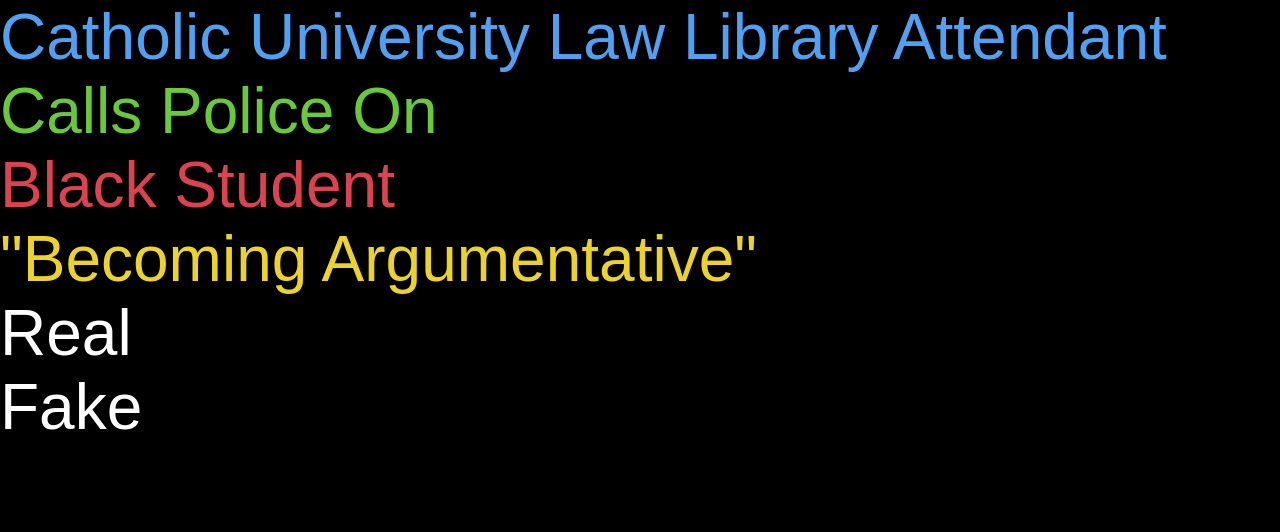
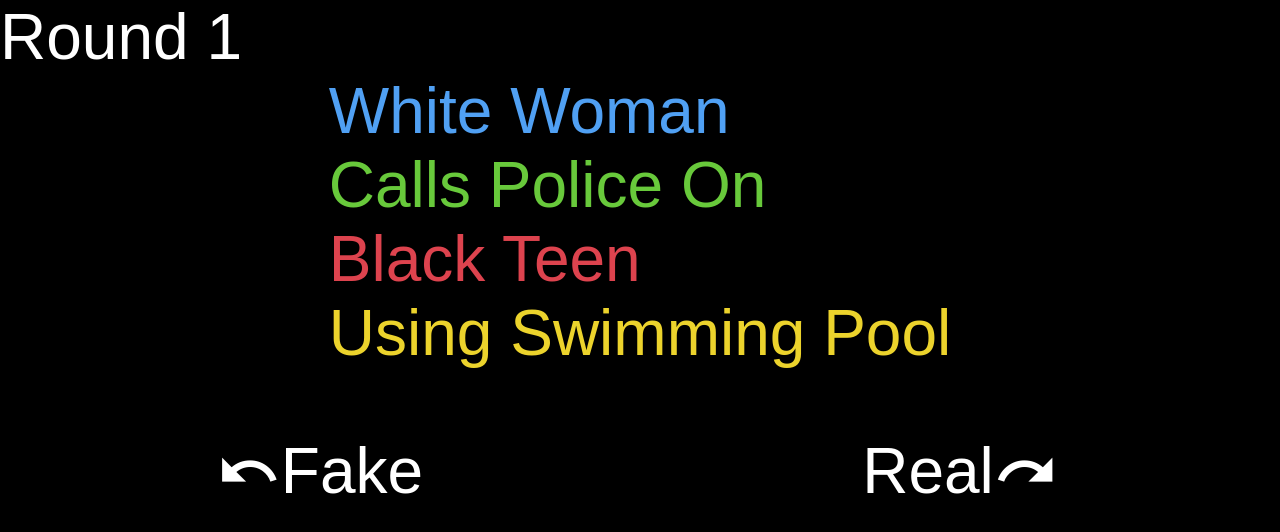
Before and after one commit to zxwandrew/BaratundesGame, an Angular app: page /level1 in a window 1280 px wide. Shown: the top 532 px of the page. Built offline with nearby package versions, Linux system fonts and the light colour scheme.

Commit message:
basics of level 1

```diff
--- a/package.json
+++ b/package.json
@@ -19,6 +19,7 @@
     "@angular/platform-browser": "~8.1.1",
     "@angular/platform-browser-dynamic": "~8.1.1",
     "@angular/router": "~8.1.1",
+    "hammerjs": "^2.0.8",
     "rxjs": "~6.4.0",
     "tslib": "^1.9.0",
     "zone.js": "~0.9.1"
@@ -39,6 +40,7 @@
     "karma-coverage-istanbul-reporter": "~2.0.1",
     "karma-jasmine": "~2.0.1",
     "karma-jasmine-html-reporter": "^1.4.0",
+    "material-design-icons": "^3.0.1",
     "protractor": "~5.4.0",
     "ts-node": "~7.0.0",
     "tslint": "~5.15.0",
--- a/src/app/app-routing.module.ts
+++ b/src/app/app-routing.module.ts
@@ -2,11 +2,13 @@ import { NgModule } from '@angular/core';
 import { Routes, RouterModule } from '@angular/router';
 import { HomeComponent } from './home/home.component'
 import { Level1Component } from './level1/level1.component'
+import { Level1endComponent } from './level1end/level1end.component'
 
 const routes: Routes = [
   { path: 'home', component: HomeComponent },
   { path: '', redirectTo: '/home', pathMatch: 'full'},
-  { path: 'level1', component: Level1Component}
+  { path: 'level1', component: Level1Component},
+  { path: 'level1end', component: Level1endComponent}
 ];
 
 @NgModule({
--- a/src/app/app.module.ts
+++ b/src/app/app.module.ts
@@ -7,6 +7,7 @@ import { HomeComponent } from './home/home.component';
 import { Level1Component } from './level1/level1.component';
 import { Level2Component } from './level2/level2.component';
 import { Level3Component } from './level3/level3.component';
+import { Level1endComponent } from './level1end/level1end.component';
 
 @NgModule({
   declarations: [
@@ -14,7 +15,8 @@ import { Level3Component } from './level3/level3.component';
     HomeComponent,
     Level1Component,
     Level2Component,
-    Level3Component
+    Level3Component,
+    Level1endComponent
   ],
   imports: [
     BrowserModule,
--- a/src/app/level1/level1.component.html
+++ b/src/app/level1/level1.component.html
@@ -1,8 +1,21 @@
-<div class="sentenceContainer">
+<div>Round 1</div>
+<div
+    (swipeleft)="onSwipe(false)"
+    (swiperight)="onSwipe(true)"
+    class="sentenceContainer">
+
     <div class="callerDiv">{{caller}}</div>
     <div class="policeDiv">Calls Police On</div>
     <div class="targetDiv">{{target}}</div>
     <div class="activityDiv">{{activity}}</div>
 </div>
-<div>Real</div>
-<div>Fake</div>
+<div *ngIf="!isTouch" class="realFake">
+    <div class="fake swipeDirection" (click)="onSwipe(false)">
+        <i class="material-icons md-48">undo</i>
+        <p>Fake</p>
+    </div>
+    <div class="real swipeDirection" (click)="onSwipe(true)">
+        <p>Real</p>
+        <i class="material-icons md-48">redo</i>
+    </div>
+</div>
--- a/src/app/level1/level1.component.scss
+++ b/src/app/level1/level1.component.scss
@@ -2,7 +2,18 @@
     font-size: 4em;
     font-family: Arial, Helvetica, sans-serif;
     color: white;
+    display: flex;
+    flex-flow: column;
+
+    .material-icons.md-48 {
+        font-size: 1em;
+    }
+
     .sentenceContainer{
+        display: inline-flex;
+        flex-flow: column;
+        align-items: flex-start;
+        margin: 0 auto;
         .callerDiv{
             color: #50A0F3;
         }
@@ -16,4 +27,18 @@
             color: #ECD32C;
         }
     }
+
+    .realFake{
+        display: flex;
+        flex-flow: row;
+        justify-content: space-around;
+        user-select: none;
+    }
+    .swipeDirection{
+        display: flex;
+        align-items: center;
+        cursor: pointer;
+        width: 50%;
+        justify-content: center;
+    }
 }
--- a/src/app/level1/level1.component.ts
+++ b/src/app/level1/level1.component.ts
@@ -1,4 +1,5 @@
 import { Component, OnInit } from '@angular/core';
+import {Router} from '@angular/router'
 import { SentenceService } from '../sentence.service';
 
 @Component({
@@ -8,19 +9,22 @@ import { SentenceService } from '../sentence.service';
 })
 export class Level1Component implements OnInit {
 
-  sentences: any;
-  size: number;
+  randomSentences: any;
   caller: string;
   target: string;
   activity: string;
-  isTouch:boolean
+  isTouch:boolean;
+  questions: boolean;
+  pos: number = 0;
+  totalNumber: number = 10;
+  currentSentence: any;
+  round1Score: number = 0;
 
-  constructor(private sentenceService:SentenceService) { }
+  constructor(private sentenceService:SentenceService, private router:Router) { }
 
   async ngOnInit() {
     this.isTouch = this.is_touch_device();
-    this.sentences = await this.sentenceService.getSentences();
-    this.size = this.sentences.length;
+    this.randomSentences = await this.sentenceService.getRandomSentences();
     this.populateSentence();
   }
 
@@ -39,12 +43,27 @@ export class Level1Component implements OnInit {
   }
 
   populateSentence(){
-    let pos = Math.floor(Math.random()*this.size)
-    console.log(this.sentences)
-    let sentence = this.sentences[pos];
-    this.caller = sentence.caller;
-    this.target = sentence.target;
-    this.activity = sentence.activity;
+    this.currentSentence= this.randomSentences[this.pos]
+    this.caller = this.currentSentence.caller;
+    this.target = this.currentSentence.target;
+    this.activity = this.currentSentence.activity;
   }
 
+  onSwipe(direction){
+    //swiped true
+    console.log(this.pos, direction, this.currentSentence.real)
+    if(this.currentSentence && this.currentSentence.real===direction){
+      this.round1Score++
+      this.sentenceService.updateSentenceAnswer(this.pos, true)
+    }else{
+      this.sentenceService.updateSentenceAnswer(this.pos, false)
+    }
+    this.pos++
+    if(this.pos<this.totalNumber){
+      this.populateSentence()
+    }else{
+      console.log(this.randomSentences)
+      this.router.navigate(['level1end', {score: this.round1Score}])
+    }
+  }
 }
--- /dev/null
+++ b/src/app/level1end/level1end.component.scss
@@ -0,0 +1,10 @@
+:host{
+    font-size: 1em;
+    font-family: Arial, Helvetica, sans-serif;
+    color: white;
+    display: flex;
+    flex-flow: column;
+    .headline{
+
+    }
+}
--- a/src/app/sentence.service.ts
+++ b/src/app/sentence.service.ts
@@ -1,12 +1,13 @@
 import { Injectable } from '@angular/core';
-import { HttpClient, HttpHeaders } from '@angular/common/http';
+// import { HttpClient, HttpHeaders } from '@angular/common/http';
 
 @Injectable({
     providedIn: 'root'
 })
 export class SentenceService {
-  apiKey:string = ""
-  sentences:any[] =
+    randomSentences: any[] = []
+    apiKey: string = ""
+    sentences: any[] =
         [
             {
                 "headline": "Police called on Black man opening his own business",
@@ -212,36 +213,145 @@ export class SentenceService {
                 "target": "Black Man",
                 "activity": "Watching Television In His Home"
             }
-  ]
+        ];
+    sentenceLength: number = this.sentences.length;
+
+    fakeSentence: any[] = [{
+        "headline": "Gym Manager Calls Cops on Black Man Doing Cardio",
+        "caller": "Gym Manager",
+        "target": "Black Man",
+        "activity": "Doing Cardio",
+    },
+    {
+        "headline": "Apartment Resident Reports Black Pizza Delivery Man to Police for 'Loitering'",
+        "caller": "Apartment Resident",
+        "target": "Reports Black Pizza Delivery Man",
+        "activity": "'Loitering'",
+    },
+    {
+        "headline": "Black Study Group Questioned by Police for Assembling Without Permit in Library",
+        "caller": "Anonymous",
+        "target": "Black Study Group",
+        "activity": "Assembling Without Permit in Library",
+    },
+    {
+        "headline": "White Neighbor Summons Police for Group of Black Yogis 'Behaving Suspiciously'",
+        "caller": "White Neighbor",
+        "target": "Group of Black Yogis",
+        "activity": "Behaving Suspiciously",
+    },
+    {
+        "headline": "Police Called on African Delegation Visiting Senator’s Office",
+        "caller": "Man",
+        "target": "African Delegation",
+        "activity": "Visiting Senator’s Office"
+    },
+    {
+        "headline": "White Woman Calls Cops on Black Woman Docking Bikeshare Bike",
+        "caller": "White Woman",
+        "target": "Black Woman",
+        "activity": "Docking Bikeshare Bike"
+    },
+    {
+        "headline": "White Woman Calls Cops on Black Taxi Driver, Alleges He 'Took Money from Innocent People Just Sitting in the Back Seat'",
+        "caller": "White Woman",
+        "target": "Black Taxi Driver",
+        "activity": "Took Money from Innocent People Just Sitting in the Back Seat"
+    },
+    {
+        "headline": "Elderly White Man Calls Cops on Black Police Officer for Impersonating Police Officer",
+        "caller": "Elderly White Man",
+        "target": "Black Police Officer",
+        "activity": "Impersonating Police Officer"
+    },
+    {
+        "headline": "White Woman Calls Police on President Barack Obama for “Trespassing” at John Mccain’s Memorial Service",
+        "caller": "White Woman",
+        "target": "President Barack Obama",
+        "activity": "Trespassing at John Mccain’s Memorial Service"
+    },
+    {
+        "headline": "Woman Calls Cops on Black President Delivering State of the Union to Join Session of Congress",
+        "caller": "Woman",
+        "target": "Black President",
+        "activity": "Delivering State of the Union to Join Session of Congress"
+    },
+    {
+        "headline": "Black Meditation Circle Questioned by Police for Breathing Suspiciously",
+        "caller": "Woman",
+        "target": "Black Meditation Circle",
+        "activity": "Breathing Suspiciously"
+    },
+    {
+        "headline": "Police Called on Black Woman Reading Book in Park",
+        "caller": "Man",
+        "target": "Black Woman",
+        "activity": "Readin book in Park"
+    },
+    {
+        "headline": "Five Police Cars Surround Black Children Practicing Ahead of Fortnite Dance Competition",
+        "caller": "Woman",
+        "target": "Black Children",
+        "activity": "Practicing Ahead of Fortnite Dance Competition"
+    },
+    {
+        "headline": "SWAT Team Descends on Group of Black Children Trick-Or-Treating",
+        "caller": "Man",
+        "target": "Group of Black Children",
+        "activity": "Trick-Or-Treating"
+    }];
+    fakeSentenceLength: number = this.fakeSentence.length;
+
     constructor() {
+        this.generateRandomSentences(10)
+    }
+    async getSentencesAsync() {
+        return await fetch("https://api.airtable.com/v0/appV76ut1BlB8UCJO/Incident%20Headlines?api_key=" + this.apiKey)
+            .then(res => res.json())
+            .then(incidents => {
+                const allrecords = incidents.records.map(async incident => {
+                    let callerID = incident.fields.Caller ? incident.fields.Caller[0] : undefined;
+                    let targetID = incident.fields.Targets ? incident.fields.Targets[0] : undefined;
+                    let activityID = incident.fields.Activity ? incident.fields.Activity[0] : undefined;
+                    let headline = incident.fields["Incident Headline"];
 
-  }
-  async getSentencesAsync(){
-    return await fetch("https://api.airtable.com/v0/appV76ut1BlB8UCJO/Incident%20Headlines?api_key="+this.apiKey)
-    .then(res=>res.json())
-    .then(incidents=>{
-      const allrecords = incidents.records.map(async incident=>{
-        let callerID = incident.fields.Caller ? incident.fields.Caller[0] : undefined
-        let targetID = incident.fields.Targets ? incident.fields.Targets[0] : undefined
-        let activityID = incident.fields.Activity ? incident.fields.Activity[0] : undefined
-        let headline = incident.fields["Incident Headline"]
+                    let caller = callerID ? await fetch("https://api.airtable.com/v0/appV76ut1BlB8UCJO/Callers/" + callerID + "?api_key=" + this.apiKey)
+                        .then(res => res.json()).then(res => { return res.fields.Name }) : "";
+                    let target = targetID ? await fetch("https://api.airtable.com/v0/appV76ut1BlB8UCJO/Targets/" + targetID + "?api_key=" + this.apiKey)
+                        .then(res => res.json()).then(res => { return res.fields.Name }) : "";
+                    let activity = activityID ? await fetch("https://api.airtable.com/v0/appV76ut1BlB8UCJO/Activities/" + activityID + "?api_key=" + this.apiKey)
+                        .then(res => res.json()).then(res => { return res.fields.Name }) : "";
 
-        let caller = callerID ? await fetch("https://api.airtable.com/v0/appV76ut1BlB8UCJO/Callers/"+callerID+"?api_key="+this.apiKey)
-          .then(res=>res.json()).then(res=>{return res.fields.Name}) : ""
-        let target = targetID ? await fetch("https://api.airtable.com/v0/appV76ut1BlB8UCJO/Targets/"+targetID+"?api_key="+this.apiKey)
-          .then(res=>res.json()).then(res=>{return res.fields.Name}) : ""
-        let activity = activityID ? await fetch("https://api.airtable.com/v0/appV76ut1BlB8UCJO/Activities/"+activityID+"?api_key="+this.apiKey)
-          .then(res=>res.json()).then(res=>{return res.fields.Name}) : ""
-
-        let record = {headline, caller, target, activity};
-        // console.log("hi", record)
+                    let record = { headline, caller, target, activity };
                     return record
                 })
 
-      return Promise.all(allrecords).then(res=>{return res})
+                return Promise.all(allrecords).then(res => { return res })
             })
     }
-  getSentences(){
+    getSentences() {
         return this.sentences
     }
+    generateRandomSentences(totalNumber:number){
+        let start = Math.ceil(totalNumber/4);
+        let numTrue = Math.ceil(Math.random()*(totalNumber/2))+start;
+        let numFalse = totalNumber-numTrue;
+        //gen true sentences
+        for(let i=0; i<numTrue; i++){
+            let pos = Math.floor(Math.random()*this.sentenceLength);
+            this.randomSentences.push({...this.sentences[pos], real: true});
         }
+        //gen false sentences
+        for(let i=0; i<numFalse; i++){
+            let pos = Math.floor(Math.random()*this.fakeSentenceLength);
+            this.randomSentences.push({...this.fakeSentence[pos], real: false});
+        }
+        return this.randomSentences;
+    }
+    getRandomSentences(){
+        return this.randomSentences;
+    }
+    updateSentenceAnswer(pos, correct){
+        this.randomSentences[pos].correct = correct
+    }
+}
--- a/src/index.html
+++ b/src/index.html
@@ -7,6 +7,8 @@
 
   <meta name="viewport" content="width=device-width, initial-scale=1">
   <link rel="icon" type="image/x-icon" href="favicon.ico">
+  <link href="https://fonts.googleapis.com/icon?family=Material+Icons"
+      rel="stylesheet">
 </head>
 <body>
   <app-root></app-root>
--- a/src/main.ts
+++ b/src/main.ts
@@ -3,6 +3,8 @@ import { platformBrowserDynamic } from '@angular/platform-browser-dynamic';
 
 import { AppModule } from './app/app.module';
 import { environment } from './environments/environment';
+
+import 'hammerjs';
 
 if (environment.production) {
   enableProdMode();
```
Also changed, not shown: src/app/level1end/level1end.component.html (added, +8 -0 lines), src/app/level1end/level1end.component.ts (added, +18 -0 lines), 2 other files (tests, documents, lock files or other folders). Lines whose indentation alone changed are shown as unchanged.
